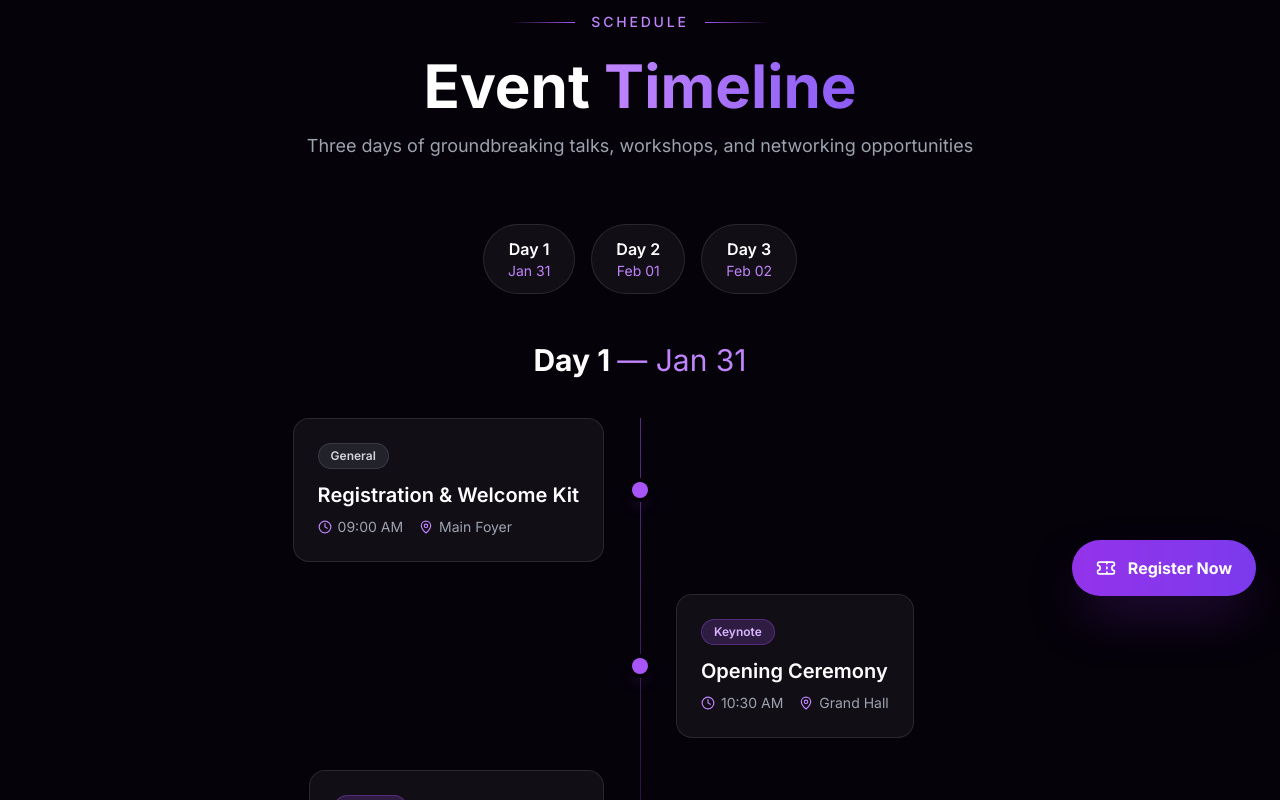
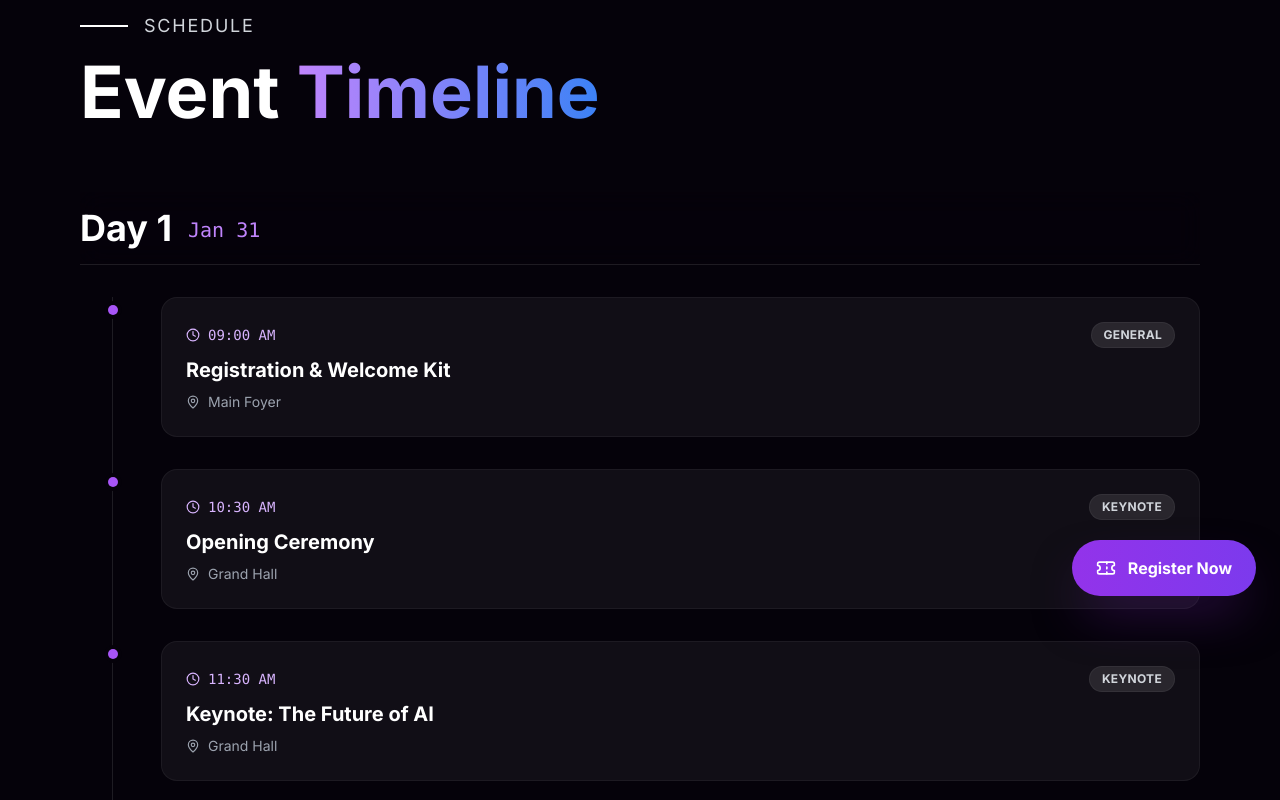
Before and after one commit to koderAP/becon, a React (Vite) app: page /agenda in a window 1280 px wide. Shown: the part 180-980 px from the top of the page. Built offline with nearby package versions, Linux system fonts and the light colour scheme.

Commit message:
Remove all quantum computing references from verticals and events

```diff
--- a/components/Timeline.tsx
+++ b/components/Timeline.tsx
@@ -1,6 +1,6 @@
 import React from 'react';
 import { motion } from 'framer-motion';
-import { Clock, MapPin } from 'lucide-react';
+import { Calendar, Clock, MapPin } from 'lucide-react';
 
 const scheduleData = [
     {
@@ -36,78 +36,41 @@ const scheduleData = [
     }
 ];
 
-const typeColors: Record<string, string> = {
-    'General': 'bg-gray-500/20 text-gray-300 border-gray-500/30',
-    'Keynote': 'bg-purple-500/20 text-purple-300 border-purple-500/30',
-    'Panel': 'bg-blue-500/20 text-blue-300 border-blue-500/30',
-    'Workshop': 'bg-green-500/20 text-green-300 border-green-500/30',
-    'Competition': 'bg-orange-500/20 text-orange-300 border-orange-500/30',
-    'Social': 'bg-pink-500/20 text-pink-300 border-pink-500/30',
-};
-
 export const Timeline: React.FC = () => {
     return (
-        <section className="py-24 bg-[#05020a]">
-            <div className="max-w-5xl mx-auto px-6">
-                {/* Section Header - Centered */}
+        <div className="min-h-screen pt-24 pb-20 px-6 md:px-20 bg-[#05020a]">
             <motion.div
-                    initial={{ opacity: 0, y: 20 }}
-                    whileInView={{ opacity: 1, y: 0 }}
-                    viewport={{ once: true }}
-                    className="text-center mb-16"
+                initial={{ opacity: 0 }}
+                animate={{ opacity: 1 }}
+                className="flex items-center gap-4 mb-4"
             >
-                    <div className="flex items-center justify-center gap-4 mb-6">
-                        <div className="w-16 h-[1px] bg-gradient-to-r from-transparent to-purple-500"></div>
-                        <span className="text-sm text-purple-400 uppercase tracking-[0.2em] font-medium">Schedule</span>
-                        <div className="w-16 h-[1px] bg-gradient-to-l from-transparent to-purple-500"></div>
-                    </div>
-                    <h2 className="text-4xl md:text-6xl font-bold text-white mb-4">
-                        Event <span className="text-transparent bg-clip-text bg-gradient-to-r from-purple-400 to-violet-500">Timeline</span>
-                    </h2>
-                    <p className="text-gray-400 text-lg max-w-2xl mx-auto">
-                        Three days of groundbreaking talks, workshops, and networking opportunities
-                    </p>
+                <div className="w-12 h-[2px] bg-white"></div>
+                <span className="text-lg text-gray-300 uppercase tracking-widest">Schedule</span>
             </motion.div>
 
-                {/* Day Tabs - Centered */}
-                <div className="flex justify-center gap-4 mb-12 flex-wrap">
-                    {scheduleData.map((day, idx) => (
+            <motion.h1
+                initial={{ opacity: 0, y: 20 }}
+                animate={{ opacity: 1, y: 0 }}
+                className="text-5xl md:text-7xl font-bold leading-tight mb-16"
+            >
+                Event <span className="text-transparent bg-clip-text bg-gradient-to-r from-purple-400 to-blue-500">Timeline</span>
+            </motion.h1>
+
+            <div className="space-y-16">
+                {scheduleData.map((day, dayIndex) => (
+                    <div key={dayIndex} className="relative">
+                        {/* Date Header */}
                         <motion.div
-                            key={idx}
-                            initial={{ opacity: 0, y: 10 }}
-                            whileInView={{ opacity: 1, y: 0 }}
+                            initial={{ opacity: 0, x: -20 }}
+                            whileInView={{ opacity: 1, x: 0 }}
                             viewport={{ once: true }}
-                            transition={{ delay: idx * 0.1 }}
-                            className="px-6 py-3 rounded-full bg-white/5 border border-white/10 text-center hover:border-purple-500/50 hover:bg-purple-500/10 transition-all cursor-pointer"
+                            className="flex items-end gap-4 mb-8 sticky top-24 z-20 bg-[#05020a]/80 backdrop-blur-md py-4 border-b border-white/10"
                         >
-                            <div className="text-white font-semibold">{day.day}</div>
-                            <div className="text-purple-400 text-sm">{day.date}</div>
+                            <h2 className="text-4xl font-bold text-white">{day.day}</h2>
+                            <span className="text-xl text-purple-400 font-mono mb-1">{day.date}</span>
                         </motion.div>
-                    ))}
-                </div>
 
-                {/* Timeline Content */}
-                <div className="space-y-20">
-                    {scheduleData.map((day, dayIndex) => (
-                        <motion.div
-                            key={dayIndex}
-                            initial={{ opacity: 0 }}
-                            whileInView={{ opacity: 1 }}
-                            viewport={{ once: true }}
-                        >
-                            {/* Day Header */}
-                            <div className="text-center mb-10">
-                                <h3 className="text-2xl md:text-3xl font-bold text-white">
-                                    {day.day} <span className="text-purple-400 font-normal">— {day.date}</span>
-                                </h3>
-                            </div>
-
-                            {/* Events Grid - Centered */}
-                            <div className="relative">
-                                {/* Center Timeline Line */}
-                                <div className="absolute left-1/2 top-0 bottom-0 w-[1px] bg-gradient-to-b from-purple-500/50 via-purple-500/20 to-transparent hidden md:block"></div>
-
-                                <div className="space-y-8">
+                        <div className="relative border-l border-white/10 ml-4 md:ml-8 space-y-8 pb-8">
                             {day.events.map((event, index) => (
                                 <motion.div
                                     key={index}
@@ -115,45 +78,34 @@ export const Timeline: React.FC = () => {
                                     whileInView={{ opacity: 1, y: 0 }}
                                     viewport={{ once: true }}
                                     transition={{ delay: index * 0.1 }}
-                                            className={`relative flex flex-col md:flex-row items-center gap-6 ${index % 2 === 0 ? 'md:flex-row' : 'md:flex-row-reverse'}`}
+                                    className="relative pl-8 md:pl-12 group"
                                 >
-                                            {/* Left/Right Card */}
-                                            <div className={`flex-1 ${index % 2 === 0 ? 'md:text-right md:pr-12' : 'md:text-left md:pl-12'}`}>
-                                                <div className="p-6 rounded-2xl bg-white/5 border border-white/10 hover:border-purple-500/30 hover:bg-white/[0.08] transition-all inline-block max-w-md">
-                                                    <div className="flex items-center gap-3 mb-3 justify-start">
-                                                        <span className={`px-3 py-1 rounded-full text-xs font-semibold border ${typeColors[event.type] || typeColors['General']}`}>
+                                    {/* Timeline Dot */}
+                                    <div className="absolute left-[-5px] top-2 w-2.5 h-2.5 rounded-full bg-purple-500 ring-4 ring-[#05020a] group-hover:bg-white transition-colors"></div>
+
+                                    {/* Card */}
+                                    <div className="p-6 rounded-2xl bg-white/5 border border-white/5 hover:border-white/20 hover:bg-white/10 transition-all duration-300">
+                                        <div className="flex flex-col md:flex-row md:items-center justify-between mb-2">
+                                            <div className="flex items-center gap-2 text-purple-300 font-mono text-sm mb-2 md:mb-0">
+                                                <Clock size={14} />
+                                                {event.time}
+                                            </div>
+                                            <span className="inline-block px-3 py-1 rounded-full text-xs font-bold bg-white/10 text-gray-300 border border-white/5 uppercase tracking-wide">
                                                 {event.type}
                                             </span>
                                         </div>
-                                                    <h4 className="text-xl font-semibold text-white mb-2">{event.title}</h4>
-                                                    <div className="flex items-center gap-4 text-sm text-gray-400">
-                                                        <div className="flex items-center gap-1.5">
-                                                            <Clock size={14} className="text-purple-400" />
-                                                            <span>{event.time}</span>
-                                                        </div>
-                                                        <div className="flex items-center gap-1.5">
-                                                            <MapPin size={14} className="text-purple-400" />
-                                                            <span>{event.location}</span>
-                                                        </div>
-                                                    </div>
-                                                </div>
-                                            </div>
-
-                                            {/* Center Dot */}
-                                            <div className="hidden md:flex items-center justify-center absolute left-1/2 -translate-x-1/2">
-                                                <div className="w-4 h-4 rounded-full bg-purple-500 ring-4 ring-[#05020a] shadow-lg shadow-purple-500/30"></div>
-                                            </div>
-
-                                            {/* Spacer for alternating layout */}
-                                            <div className="flex-1 hidden md:block"></div>
-                                        </motion.div>
-                                    ))}
+                                        <h3 className="text-xl font-bold text-white mb-2">{event.title}</h3>
+                                        <div className="flex items-center gap-2 text-gray-400 text-sm">
+                                            <MapPin size={14} />
+                                            {event.location}
                                         </div>
                                     </div>
                                 </motion.div>
                             ))}
                         </div>
                     </div>
-        </section>
+                ))}
+            </div>
+        </div>
     );
 };
--- a/components/Verticals.tsx
+++ b/components/Verticals.tsx
@@ -1,6 +1,6 @@
 import React, { useState } from 'react';
 import { motion, AnimatePresence } from 'framer-motion';
-import { Brain, Rocket, Globe, Network, Recycle, Bot, ArrowRight, Calendar, Clock, MapPin, ArrowUpRight } from 'lucide-react';
+import { Brain, Rocket, Globe, Recycle, Bot, ArrowRight, Calendar, Clock, MapPin, ArrowUpRight } from 'lucide-react';
 import { Vertical } from '../types';
 
 interface VerticalsProps {
@@ -27,9 +27,8 @@ const verticals: VerticalWithDescription[] = [
   { id: 1, title: 'Artificial Intelligence', icon: Brain, color: 'from-blue-500 to-purple-500', description: 'Exploring cutting-edge AI technologies from machine learning to neural networks and beyond.' },
   { id: 2, title: 'Deep Tech Startups', icon: Rocket, color: 'from-purple-500 to-pink-500', description: 'Showcasing revolutionary startups pushing the boundaries of technology and innovation.' },
   { id: 3, title: 'Global Innovation', icon: Globe, color: 'from-green-500 to-teal-500', description: 'Connecting global innovators and thought leaders shaping the future of technology.' },
-  { id: 4, title: 'Quantum Computing', icon: Network, color: 'from-yellow-500 to-orange-500', description: 'Harnessing quantum mechanics for revolutionary computational power.' },
-  { id: 5, title: 'Sustainable Tech', icon: Recycle, color: 'from-emerald-500 to-green-500', description: 'Technology solutions for a greener, more sustainable future.' },
-  { id: 6, title: 'Robotics & Automation', icon: Bot, color: 'from-red-500 to-pink-500', description: 'Advanced robotics and automation transforming industries worldwide.' },
+  { id: 4, title: 'Sustainable Tech', icon: Recycle, color: 'from-emerald-500 to-green-500', description: 'Technology solutions for a greener, more sustainable future.' },
+  { id: 5, title: 'Robotics & Automation', icon: Bot, color: 'from-red-500 to-pink-500', description: 'Advanced robotics and automation transforming industries worldwide.' },
 ];
 
 const eventsData: EventItem[] = [
@@ -62,16 +61,6 @@ const eventsData: EventItem[] = [
     image: "https://images.unsplash.com/photo-1559223607-a43c990ed9aa?auto=format&fit=crop&q=80&w=800",
     category: "Competition",
     description: "Top 10 selected startups pitch to a panel of tier-1 VCs for seed funding."
-  },
-  {
-    id: 4,
-    title: "Quantum Computing Workshop",
-    date: "Jan 31",
-    time: "01:00 PM",
-    location: "Lab Complex",
-    image: "https://images.unsplash.com/photo-1635070041078-e363dbe005cb?auto=format&fit=crop&q=80&w=800",
-    category: "Workshop",
-    description: "Hands-on session with Qiskit and real quantum hardware access."
   }
 ];
 
@@ -146,8 +135,8 @@ export const Verticals: React.FC<VerticalsProps> = ({ preview = false, onViewAll
             transition={{ delay: i * 0.05 }}
             onClick={() => handleVerticalClick(v.id)}
             className={`group relative h-32 md:h-40 rounded-2xl border overflow-hidden cursor-pointer transition-all duration-300 ${selectedVertical === v.id
-                ? 'border-purple-500 bg-purple-500/10'
-                : 'border-white/10 bg-white/5 hover:border-white/30'
+              ? 'border-purple-500 bg-purple-500/10'
+              : 'border-white/10 bg-white/5 hover:border-white/30'
               }`}
           >
             {/* Hover Gradient Background */}
```
Lines whose indentation alone changed are shown as unchanged.
